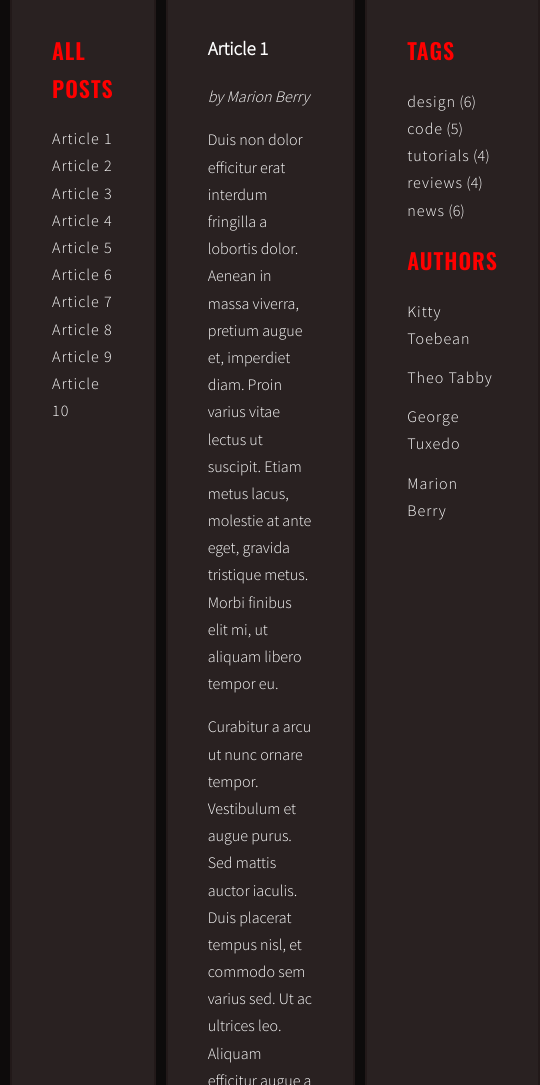
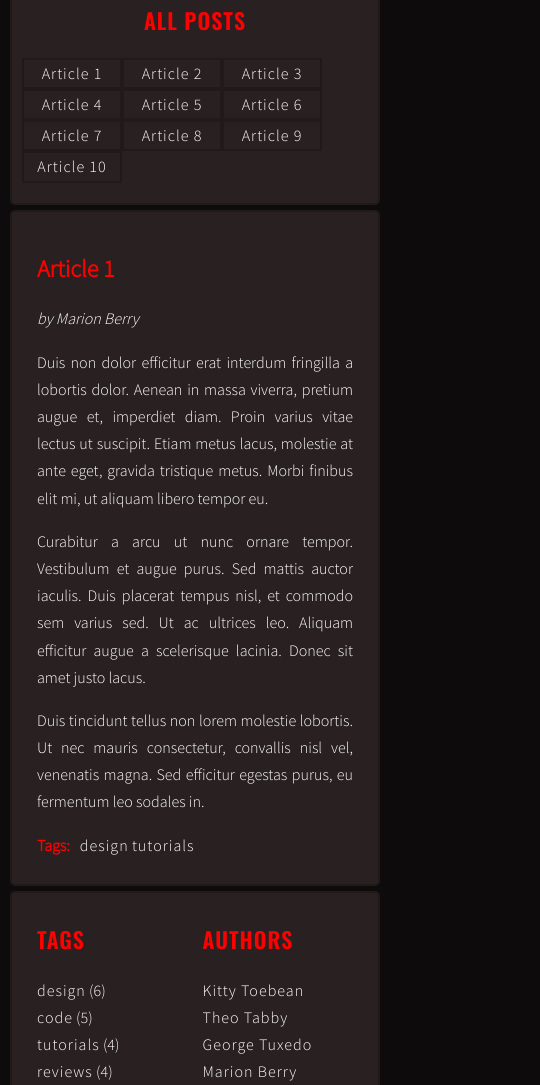
Before and after one commit to Vilgefort/javascript-blog, a website: page index.html in a window 390 px wide. Shown: the part 455-1540 px from the top of the page, 540 px wide, since content can reach past the window. Drawn offline with nearby package versions, Linux system fonts and the light colour scheme.

Commit message:
Add RWD, size chenges to site title, add div row for RWD purposes

```diff
--- a/index.html
+++ b/index.html
@@ -16,7 +16,7 @@
       </div>
       <div class="container">
         <main class="wrapper">
-          <aside class="sidebar">
+          <aside class="sidebar articles">
             <h2 class="section-title">All posts</h2>
             <ul class="list titles"></ul>
           </aside>
@@ -358,7 +358,8 @@
               </div>
             </article>
           </section>
-          <aside class="sidebar">
+          <aside class="sidebar tag">
+            <div class="row">
               <h2 class="section-title">Tags</h2>
               <ul class="list tags">
                 <li><a href="#">design</a> <span>(6)</span></li>
@@ -367,6 +368,8 @@
                 <li><a href="#">reviews</a> <span>(4)</span></li>
                 <li><a href="#">news</a> <span>(6)</span></li>
               </ul>
+            </div>
+            <div class="row">
               <h2 class="section-title">Authors</h2>
               <ul class="list authors">
                 <li>
@@ -390,6 +393,7 @@
                   </a>
                 </li>
               </ul>
+            </div>
           </aside>
         </main>
       </div>
--- a/sass/style.scss
+++ b/sass/style.scss
@@ -2,10 +2,14 @@
 
 /* Variables */
 
+//Colors
 $color-light: #fff;
 $color-dark: #444;
 $color-red: #ff0000;
+$color-back: #292121;
+$color-border: #221919;
 
+//Fonts
 $font-logo: "Montserrat", cursive;
 $font-header: "Oswald", sans-serif;
 $font-text: "Source Sans Pro", sans-serif;
@@ -54,6 +58,9 @@ a {
   &:hover {
     color: $color-red;
   }
+  &.active {
+    color: $color-red;
+  }
 }
 
 /* Layout */
@@ -74,10 +81,10 @@ a {
 
 .sidebar,
 .posts {
-  background: #292121;
+  background: $color-back;
   margin-right: 10px;
   padding: 40px;
-  border: 2px solid #221919;
+  border: 2px solid $color-border;
   border-radius: 5px;
 }
 
@@ -97,8 +104,8 @@ a {
     margin: 0;
     font-family: $font-logo;
     font-weight: 800;
-    font-size: 5em;
-    line-height: 1.5;
+    font-size: 4.5em;
+    line-height: 1.2;
     letter-spacing: 3px;
     text-align: center;
     color: $color-red;
@@ -134,9 +141,16 @@ a {
 
 .post {
   display: none;
+  text-align: justify;
   &.active {
     display: block;
   }
+}
+.post-title {
+  margin-block-start: 0.5em;
+  margin-block-end: 0.5em;
+  font-size: 1.5em;
+  color: $color-red;
 }
 
 .post-author {
@@ -145,7 +159,72 @@ a {
 
 .post-tags {
   display: flex;
+  color: $color-red;
   p {
     margin: 0 10px 0 0;
   }
 }
+
+//RWD
+
+@media (min-width: 768px) and (max-width: 991px) {
+  .head {
+    .logo {
+      font-size: 4em;
+    }
+  }
+  .sidebar,
+  .posts {
+    padding: 20px;
+  }
+  .posts {
+    flex: 3 0 0;
+  }
+}
+
+@media (max-width: 767px) {
+  .head {
+    .logo {
+      font-size: 2em;
+    }
+  }
+  .wrapper {
+    flex-direction: column;
+    .articles {
+      padding: 10px;
+      padding-bottom: 20px;
+      margin-bottom: 5px;
+      h2 {
+        text-align: center;
+      }
+      ul {
+        li {
+          display: inline-block;
+          width: 100px;
+          padding: 0 12px;
+          border: 2px solid $color-border;
+          text-align: center;
+        }
+      }
+    }
+    .posts {
+      padding: 25px;
+      margin-bottom: 5px;
+    }
+    .tag {
+      padding: 10px;
+      padding-left: 25px;
+      display: flex;
+      .row {
+        flex: 1;
+        justify-content: space-around;
+        .authors {
+          li {
+            margin: 0;
+            letter-spacing: initial;
+          }
+        }
+      }
+    }
+  }
+}
```
Also changed, not shown: css/style.css, 1 other file. Lines whose indentation alone changed are shown as unchanged.
